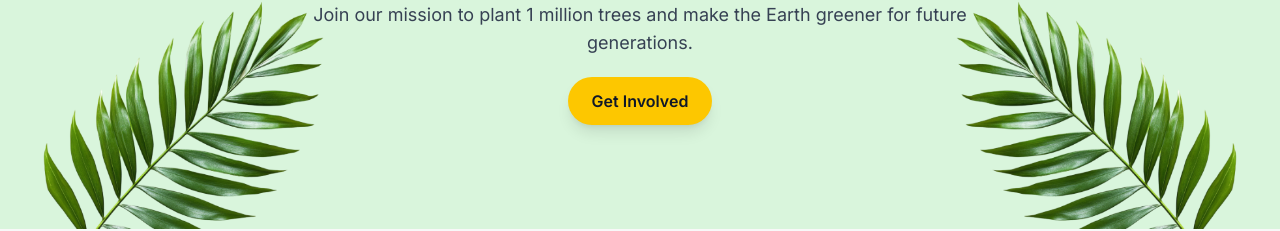
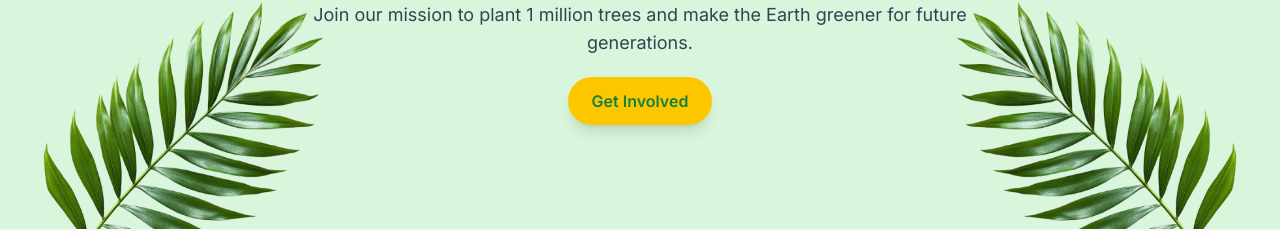
Before and after one commit to fd-Martin/B12A06-Green-Earth, a plain HTML site: page index.html in a window 1280 px wide. Shown: the part 236-467 px from the top of the page. Drawn offline with nearby package versions, Linux system fonts and the light colour scheme; no server answers.

Commit message:
style change

```diff
--- a/index.html
+++ b/index.html
@@ -76,7 +76,7 @@
                     Join our mission to plant 1 million trees and make the Earth greener for future generations.
                 </p>
                 <button
-                    class="bg-yellow-400 hover:bg-yellow-500 text-gray-900 font-semibold px-6 py-3 rounded-full shadow-lg transition">
+                    class="bg-yellow-400 hover:bg-yellow-500 text-[#15803D] font-semibold px-6 py-3 rounded-full shadow-lg transition">
                     Get Involved
                 </button>
             </div>
```
Also changed, not shown: 1 other file.
